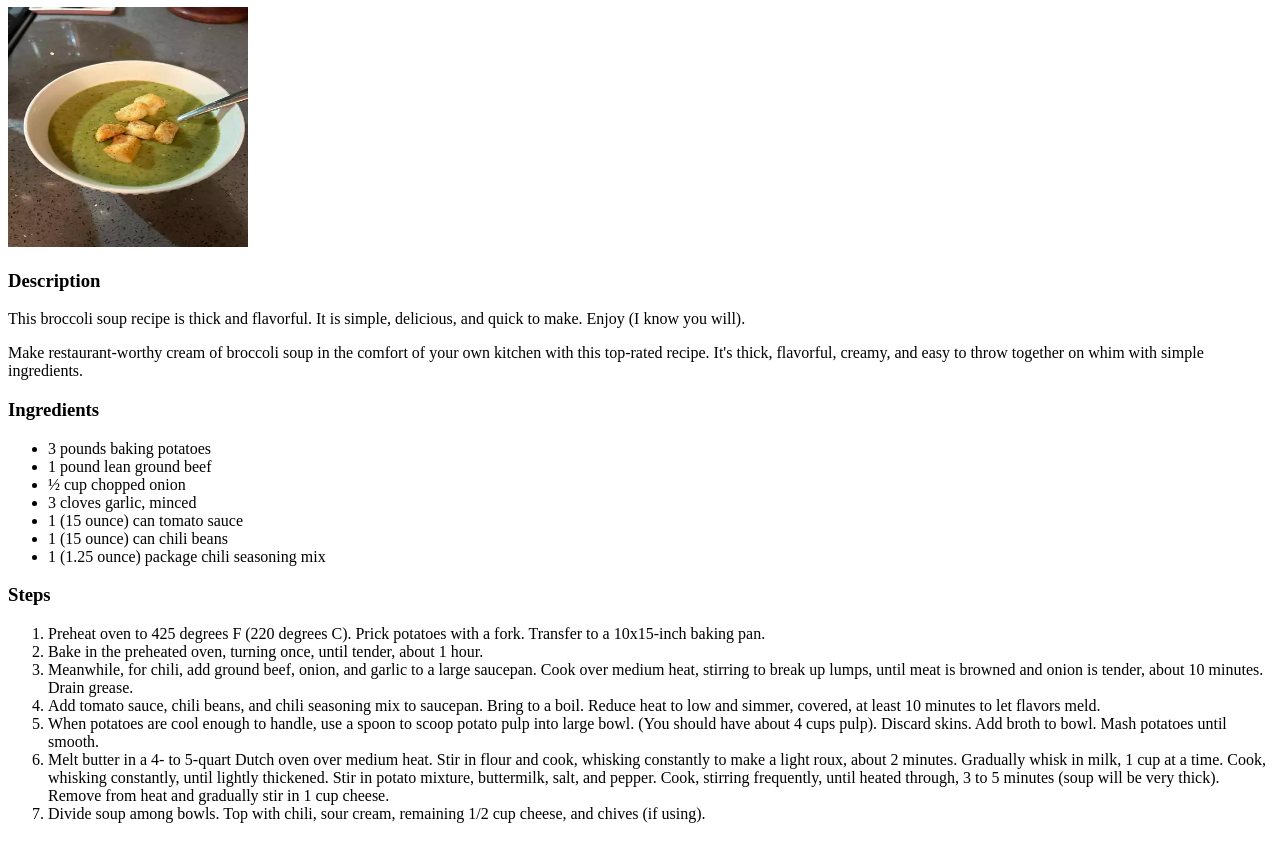
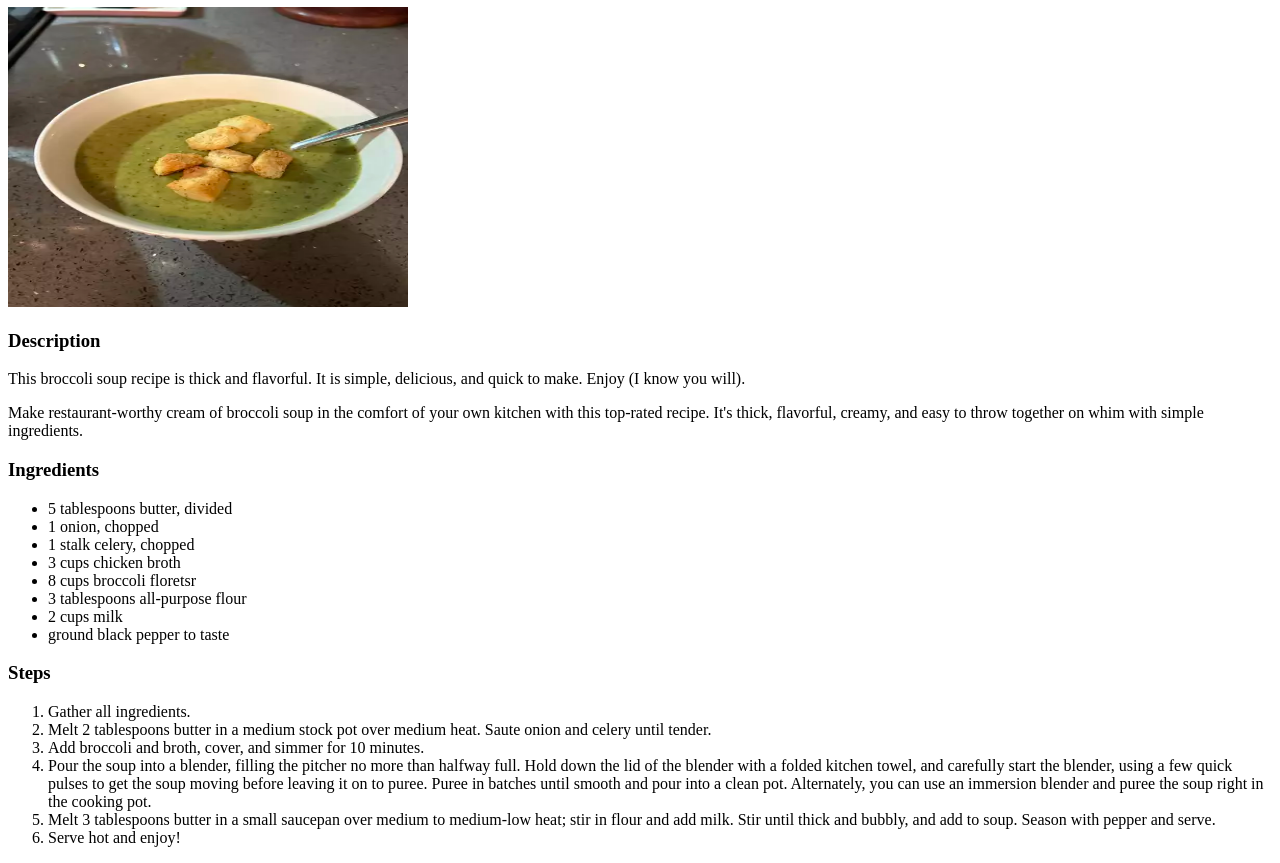
Before and after one commit to juliensrepo/odin-recipes, a plain HTML site: page recipes/best-cream-of-brocolli-soup.html in a window 1280 px wide. Shown: the part 73-936 px from the top of the page. Before the commit the page ends 912 px from the top, so only its background shows below. Drawn offline with Linux system fonts and the light colour scheme.

Commit message:
Created all the 3 recipes page and disregard previous commit message

```diff
--- a/recipes/best-cream-of-brocolli-soup.html
+++ b/recipes/best-cream-of-brocolli-soup.html
@@ -1,38 +1,49 @@
 <!DOCTYPE html>
 <html lang="en">
+
 <head>
     <meta charset="UTF-8">
     <meta name="viewport" content="width=device-width, initial-scale=1.0">
-    <title>Best Cream Of Brocolli Soup</title>
+    <title>Best Cream Of Broccoli Soup</title>
 </head>
+
 <body>
-    <h1>Best Cream Of Brocolli Soup</h1>
-    <img src="../assets/images/best-cream-of-broccoli-soup.png" alt="best cream of Brocolli soup image" height="240" width="240">
+    <h1>Best Cream Of Broccoli Soup</h1>
+    <img src="../assets/images/best-cream-of-broccoli-soup.png" alt="Best Cream Of Brocolli Soup" height="300px"
+        width="400px">
+
     <h3>Description</h3>
-    <p>This broccoli soup recipe is thick and flavorful. It is simple, delicious, and quick to make. Enjoy (I know you will).</p>
-    <p>Make restaurant-worthy cream of broccoli soup in the comfort of your own kitchen with this top-rated recipe. It's thick, flavorful, creamy, and easy to throw together on whim with simple ingredients.</p>
+    <p>This broccoli soup recipe is thick and flavorful. It is simple, delicious, and quick to make. Enjoy (I know you
+        will).</p>
+    <p>Make restaurant-worthy cream of broccoli soup in the comfort of your own kitchen with this top-rated recipe. It's
+        thick, flavorful, creamy, and easy to throw together on whim with simple ingredients.</p>
 
     <h3>Ingredients</h3>
     <ul>
-        <li>3 pounds baking potatoes</li>
-        <li>1 pound lean ground beef</li>
-        <li>½ cup chopped onion</li>
-        <li>3 cloves garlic, minced</li>
-        <li>1 (15 ounce) can tomato sauce</li>
-        <li>1 (15 ounce) can chili beans</li>
-        <li>1 (1.25 ounce) package chili seasoning mix</li>
+        <li>5 tablespoons butter, divided</li>
+        <li>1 onion, chopped</li>
+        <li>1 stalk celery, chopped</li>
+        <li>3 cups chicken broth</li>
+        <li>8 cups broccoli floretsr</li>
+        <li>3 tablespoons all-purpose flour</li>
+        <li>2 cups milk</li>
+        <li>ground black pepper to taste</li>
     </ul>
 
     <h3>Steps</h3>
     <ol>
-        <li>Preheat oven to 425 degrees F (220 degrees C). Prick potatoes with a fork. Transfer to a 10x15-inch baking pan.</li>
-        <li>Bake in the preheated oven, turning once, until tender, about 1 hour.</li>
-        <li>Meanwhile, for chili, add ground beef, onion, and garlic to a large saucepan. Cook over medium heat, stirring to break up lumps, until meat is browned and onion is tender, about 10 minutes. Drain grease.</li>
-        <li>Add tomato sauce, chili beans, and chili seasoning mix to saucepan. Bring to a boil. Reduce heat to low and simmer, covered, at least 10 minutes to let flavors meld.</li>
-        <li>When potatoes are cool enough to handle, use a spoon to scoop potato pulp into large bowl. (You should have about 4 cups pulp). Discard skins. Add broth to bowl. Mash potatoes until smooth.</li>
-        <li>Melt butter in a 4- to 5-quart Dutch oven over medium heat. Stir in flour and cook, whisking constantly to make a light roux, about 2 minutes. Gradually whisk in milk, 1 cup at a time. Cook, whisking constantly, until lightly thickened. Stir in potato mixture, buttermilk, salt, and pepper. Cook, stirring frequently, until heated through, 3 to 5 minutes (soup will be very thick). Remove from heat and gradually stir in 1 cup cheese.</li>
-        <li>Divide soup among bowls. Top with chili, sour cream, remaining 1/2 cup cheese, and chives (if using).</li>
+        <li>Gather all ingredients.</li>
+        <li>Melt 2 tablespoons butter in a medium stock pot over medium heat. Saute onion and celery until tender.</li>
+        <li>Add broccoli and broth, cover, and simmer for 10 minutes.</li>
+        <li>Pour the soup into a blender, filling the pitcher no more than halfway full. Hold down the lid of the
+            blender with a folded kitchen towel, and carefully start the blender, using a few quick pulses to get the
+            soup moving before leaving it on to puree. Puree in batches until smooth and pour into a clean pot.
+            Alternately, you can use an immersion blender and puree the soup right in the cooking pot.</li>
+        <li>Melt 3 tablespoons butter in a small saucepan over medium to medium-low heat; stir in flour and add milk.
+            Stir until thick and bubbly, and add to soup. Season with pepper and serve.</li>
+        <li>Serve hot and enjoy!</li>
     </ol>
 
 </body>
+
 </html>
```
Also changed, not shown: recipes/chilli-topped-potato-soup.html (+37 -0 lines), recipes/special-occasion-beef-stew.html (+35 -0 lines).
